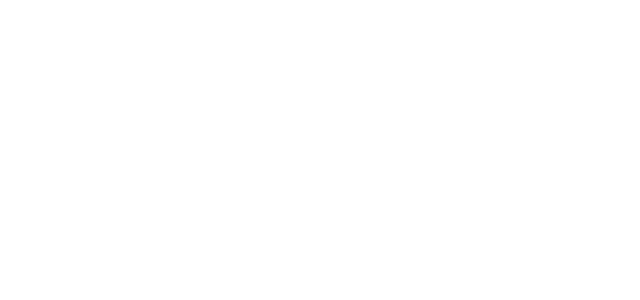
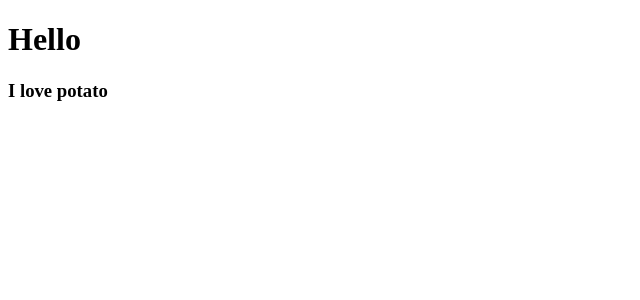
Before and after one commit to westone034626/movie_app, a React (Create React App) app: page / in a window 1280 px wide. Shown: the top 300 px of the page, without its empty margins (0-640 px from the left). Built offline with nearby package versions, Linux system fonts and the light colour scheme.

Commit message:
feat: Create potato component

```diff
--- a/src/App.js
+++ b/src/App.js
@@ -1,6 +1,11 @@
+import React from "react";
+import Potato from "./Potato";
+
 function App() {
   return (
     <div className="App">
+      <h1>Hello</h1>
+      <Potato />
     </div>
   );
 }
--- /dev/null
+++ b/src/Potato.js
@@ -0,0 +1,7 @@
+import React from "react";
+
+function Potato() {
+  return <h3>I love potato</h3>;
+}
+
+export default Potato;
--- a/src/index.js
+++ b/src/index.js
@@ -1,10 +1,5 @@
-import React from 'react';
-import ReactDOM from 'react-dom';
-import App from './App';
+import React from "react";
+import ReactDOM from "react-dom";
+import App from "./App";
 
-ReactDOM.render(
-  <React.StrictMode>
-    <App />
-  </React.StrictMode>,
-  document.getElementById('root')
-);
+ReactDOM.render(<App />, document.getElementById("root"));
```
Also changed, not shown: 1 other file (tests, documents, lock files or other folders).
